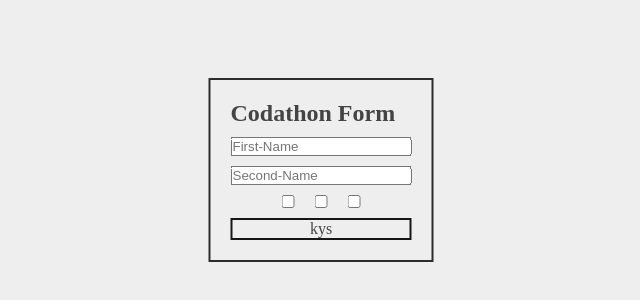
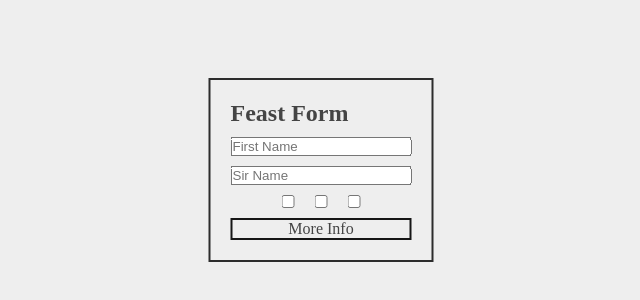
Before and after one commit to Caley72/Club-Feast-Form, a plain HTML site: page index.html in a window 1280 px wide. Shown: the part 230-530 px from the top of the page, without its empty margins (319-959 px from the left). Drawn offline with Linux system fonts and the light colour scheme.

Commit message:
Changed Names

```diff
--- a/index.html
+++ b/index.html
@@ -4,20 +4,20 @@
     <meta charset="UTF-8">
     <meta name="viewport" content="width=device-width, initial-scale=1.0">
     <link rel="stylesheet" href="main.css">
-    <title>Form</title>
+    <title>Club Feast Form</title>
 </head>
 <body>
     <div class="form">
         <form>
-            <h2>Codathon Form</h2>
-            <input type="text" placeholder="First-Name">
-            <input type="text" placeholder="Second-Name">
+            <h2>Feast Form</h2>
+            <input type="text" placeholder="First Name">
+            <input type="text" placeholder="Sir Name">
             <div class="checkbox">
                 <input type="checkbox">
                 <input type="checkbox">
                 <input type="checkbox">
             </div>
-            <div class="link"><a>kys</a></div>
+            <div class="link"><a>More Info</a></div>
         </form>
     </div>
 </body>
```
